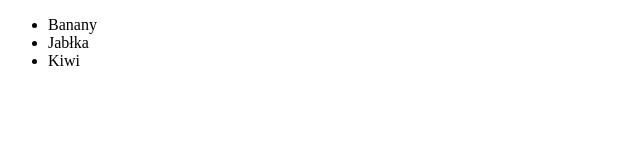
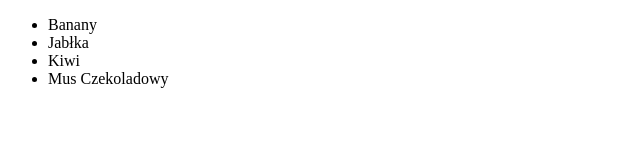
Before and after one commit to patrykpop91/test, a plain HTML site: page index.html in a window 1280 px wide. Shown: the whole page, without its empty margins (0-640 px from the left). Drawn offline with Linux system fonts and the light colour scheme.

Commit message:
Dodałem mus

```diff
--- a/index.html
+++ b/index.html
@@ -8,6 +8,7 @@
 	<li>Banany</li>
 	<li>Jabłka</li>
 	<li>Kiwi</li>
+	<li>Mus Czekoladowy</li>
 </ul>
 </body>
 </html>
```
